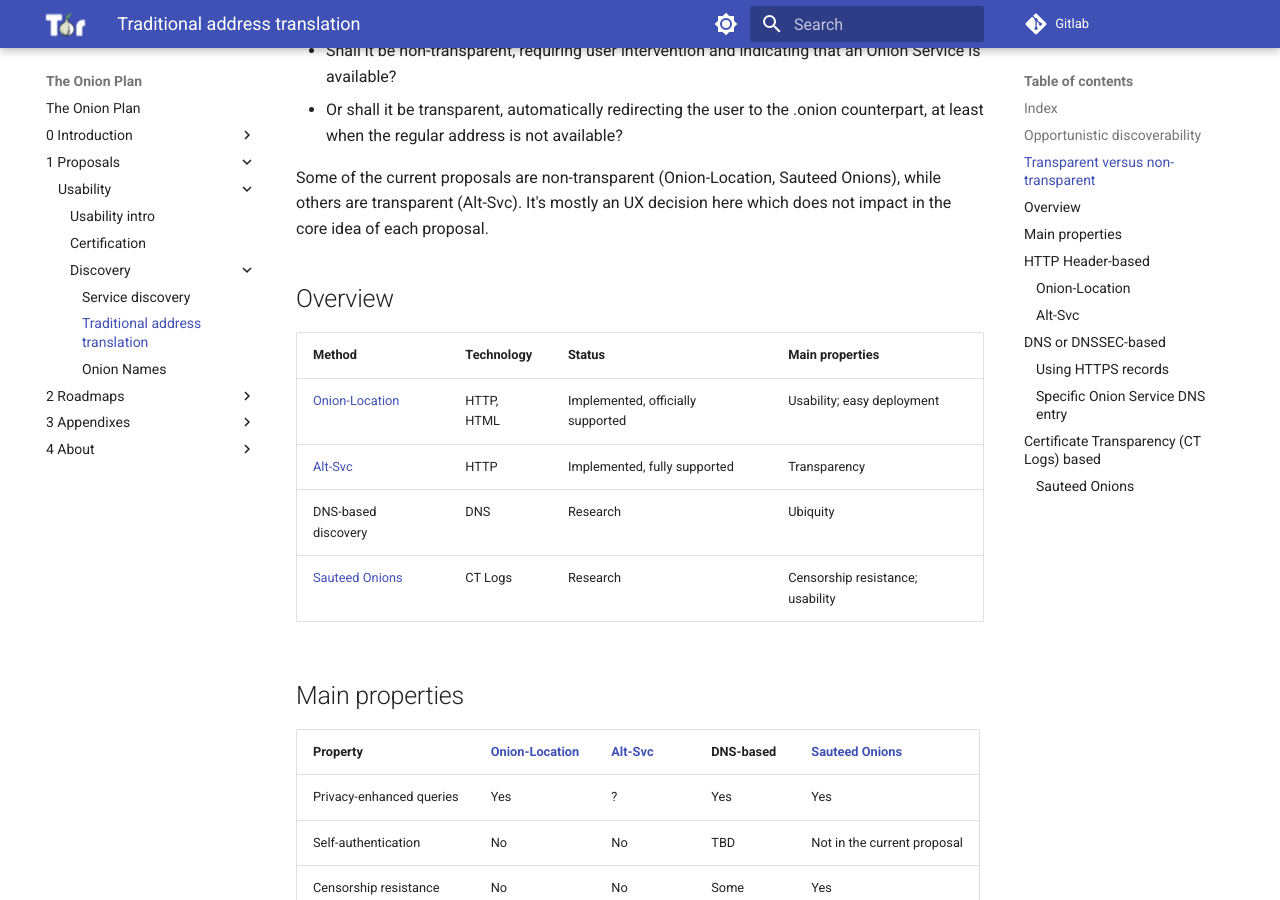
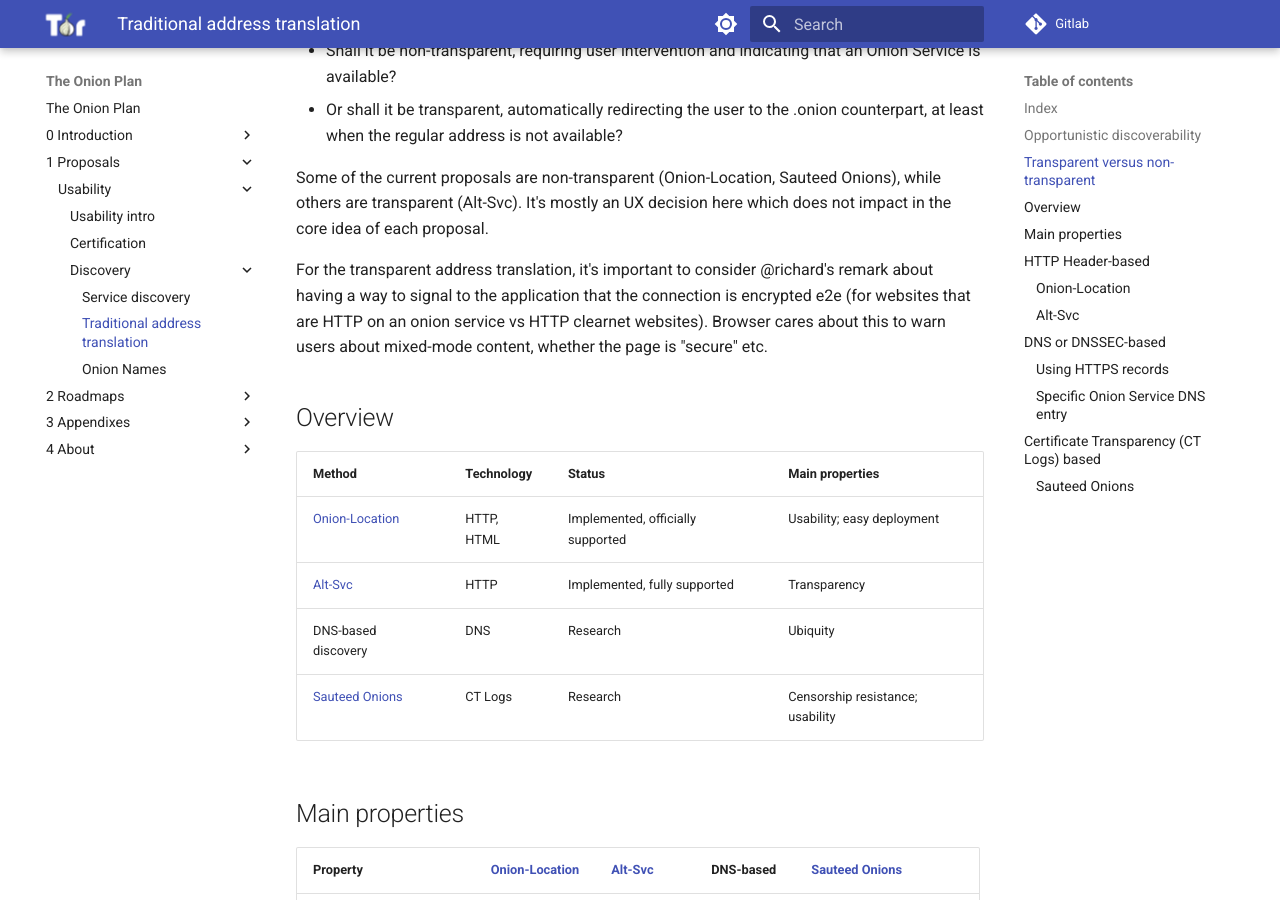
Before and after one commit to offsoc/onionplan, an MkDocs documentation site: the page built from docs/1 - Proposals/Usability/Discovery/Address-Translation.md, in a window 1280 px wide and 900 px high, scrolled down 1011 px. Built offline with MkDocs 1.6.1 and Material for MkDocs 9.7.7, drawn with Linux system fonts in a browser that asks for light colours.

Commit message:
Feat: Service Discovery: @richard's remark on signalling back to applications when doing transparent address translation

```diff
--- a/docs/1 - Proposals/Usability/Discovery/Address-Translation.md
+++ b/docs/1 - Proposals/Usability/Discovery/Address-Translation.md
@@ -13,7 +13,7 @@ bi-directional.
 See [this discussion][] for an example about how opportunistic service
 discovery could work.
 
-[this discussion]: https://gitlab.torproject.org/rhatto/sauteed-week/-/blob/main/docs/discovery.md
+[this discussion]: https://rhatto.pages.torproject.net/sauteed-week/discovery/
 
 ## Transparent versus non-transparent
 
@@ -28,6 +28,12 @@ not to the user:
 Some of the current proposals are non-transparent (Onion-Location, Sauteed
 Onions), while others are transparent (Alt-Svc). It's mostly an UX decision
 here which does not impact in the core idea of each proposal.
+
+For the transparent address translation, it's important to consider @richard's
+remark about having a way to signal to the application that the connection is
+encrypted e2e (for websites that are HTTP on an onion service vs HTTP clearnet
+websites). Browser cares about this to warn users about mixed-mode content,
+whether the page is "secure" etc.
 
 ## Overview
 
```
